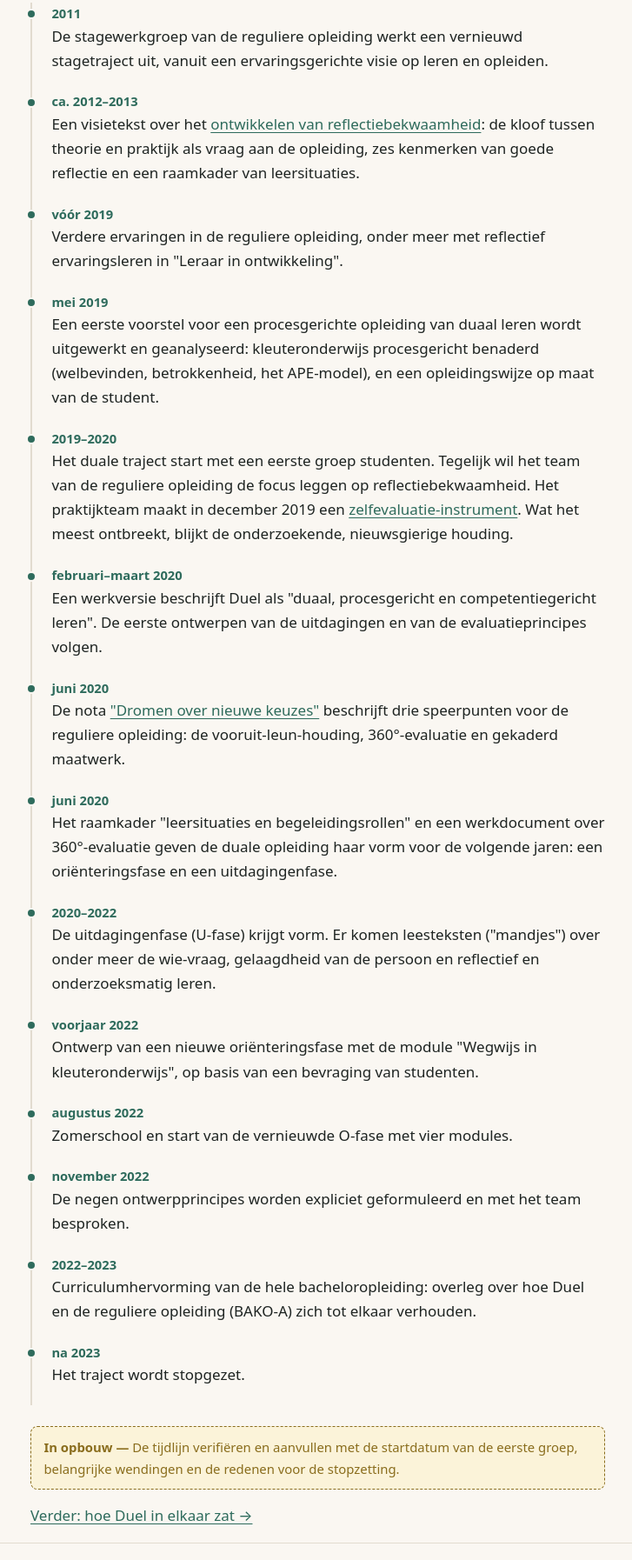
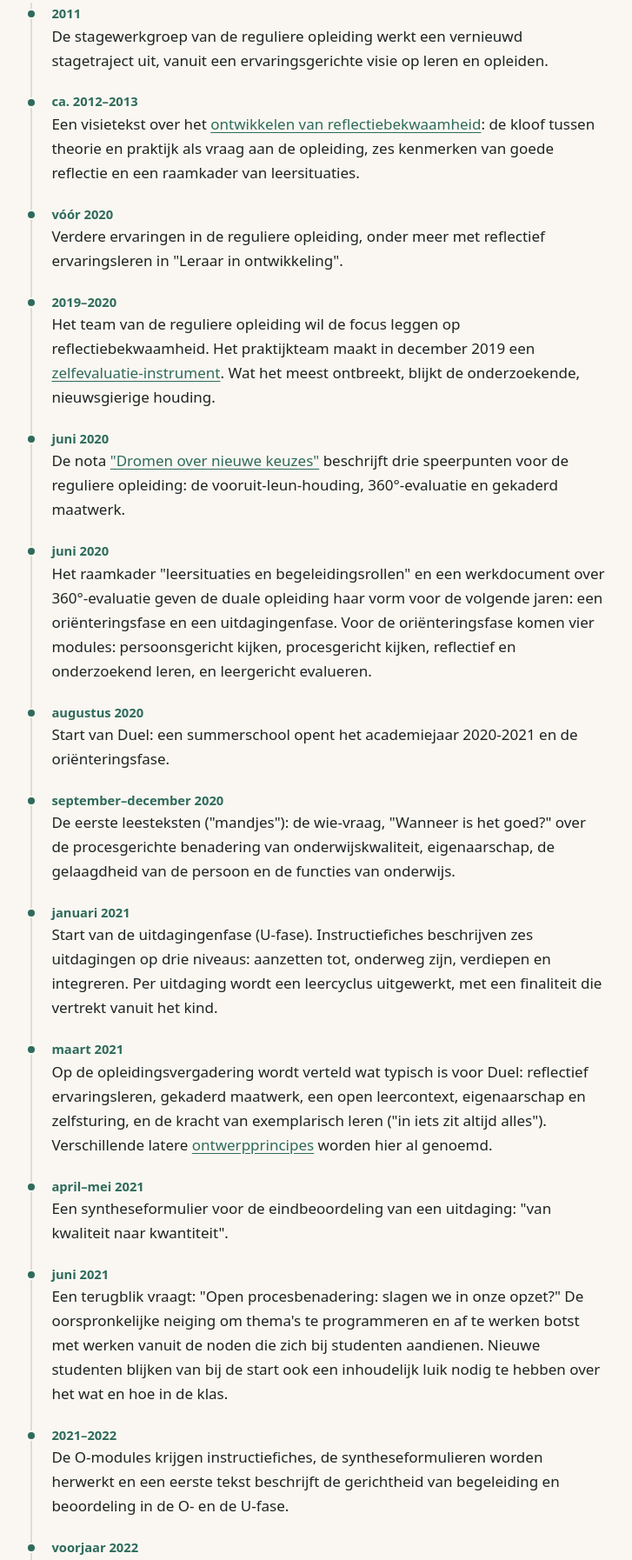
Before and after one commit to pvsanden/DUEL, a plain HTML site: page waarom.html in a window 1280 px wide. Shown: the part 4386-6180 px from the top of the page at 87% size, without its empty margins (77-804 px from the left). Drawn offline with Linux system fonts and the light colour scheme.

Commit message:
controle op drietal punten onder meer afbakening Duel vamaf 2020-2021

```diff
--- a/waarom.html
+++ b/waarom.html
@@ -110,20 +110,24 @@
       <ol class="timeline">
         <li><span class="when">2011</span>De stagewerkgroep van de reguliere opleiding werkt een vernieuwd stagetraject uit, vanuit een ervaringsgerichte visie op leren en opleiden.</li>
         <li><span class="when">ca. 2012–2013</span>Een visietekst over het <a href="aanloop-reflectiebekwaamheid.html">ontwikkelen van reflectiebekwaamheid</a>: de kloof tussen theorie en praktijk als vraag aan de opleiding, zes kenmerken van goede reflectie en een raamkader van leersituaties.</li>
-        <li><span class="when">vóór 2019</span>Verdere ervaringen in de reguliere opleiding, onder meer met reflectief ervaringsleren in "Leraar in ontwikkeling".</li>
-        <li><span class="when">mei 2019</span>Een eerste voorstel voor een procesgerichte opleiding van duaal leren wordt uitgewerkt en geanalyseerd: kleuteronderwijs procesgericht benaderd (welbevinden, betrokkenheid, het APE-model), en een opleidingswijze op maat van de student.</li>
-        <li><span class="when">2019–2020</span>Het duale traject start met een eerste groep studenten. Tegelijk wil het team van de reguliere opleiding de focus leggen op reflectiebekwaamheid. Het praktijkteam maakt in december 2019 een <a href="aanloop-reflectiebekwaamheid.html#instrument">zelfevaluatie-instrument</a>. Wat het meest ontbreekt, blijkt de onderzoekende, nieuwsgierige houding.</li>
-        <li><span class="when">februari–maart 2020</span>Een werkversie beschrijft Duel als "duaal, procesgericht en competentiegericht leren". De eerste ontwerpen van de uitdagingen en van de evaluatieprincipes volgen.</li>
+        <li><span class="when">vóór 2020</span>Verdere ervaringen in de reguliere opleiding, onder meer met reflectief ervaringsleren in "Leraar in ontwikkeling".</li>
+        <li><span class="when">2019–2020</span>Het team van de reguliere opleiding wil de focus leggen op reflectiebekwaamheid. Het praktijkteam maakt in december 2019 een <a href="aanloop-reflectiebekwaamheid.html#instrument">zelfevaluatie-instrument</a>. Wat het meest ontbreekt, blijkt de onderzoekende, nieuwsgierige houding.</li>
         <li><span class="when">juni 2020</span>De nota <a href="#herkomst">"Dromen over nieuwe keuzes"</a> beschrijft drie speerpunten voor de reguliere opleiding: de vooruit-leun-houding, 360°-evaluatie en gekaderd maatwerk.</li>
-        <li><span class="when">juni 2020</span>Het raamkader "leersituaties en begeleidingsrollen" en een werkdocument over 360°-evaluatie geven de duale opleiding haar vorm voor de volgende jaren: een oriënteringsfase en een uitdagingenfase.</li>
-        <li><span class="when">2020–2022</span>De uitdagingenfase (U-fase) krijgt vorm. Er komen leesteksten ("mandjes") over onder meer de wie-vraag, gelaagdheid van de persoon en reflectief en onderzoeksmatig leren.</li>
+        <li><span class="when">juni 2020</span>Het raamkader "leersituaties en begeleidingsrollen" en een werkdocument over 360°-evaluatie geven de duale opleiding haar vorm voor de volgende jaren: een oriënteringsfase en een uitdagingenfase. Voor de oriënteringsfase komen vier modules: persoonsgericht kijken, procesgericht kijken, reflectief en onderzoekend leren, en leergericht evalueren.</li>
+        <li><span class="when">augustus 2020</span>Start van Duel: een summerschool opent het academiejaar 2020-2021 en de oriënteringsfase.</li>
+        <li><span class="when">september–december 2020</span>De eerste leesteksten ("mandjes"): de wie-vraag, "Wanneer is het goed?" over de procesgerichte benadering van onderwijskwaliteit, eigenaarschap, de gelaagdheid van de persoon en de functies van onderwijs.</li>
+        <li><span class="when">januari 2021</span>Start van de uitdagingenfase (U-fase). Instructiefiches beschrijven zes uitdagingen op drie niveaus: aanzetten tot, onderweg zijn, verdiepen en integreren. Per uitdaging wordt een leercyclus uitgewerkt, met een finaliteit die vertrekt vanuit het kind.</li>
+        <li><span class="when">maart 2021</span>Op de opleidingsvergadering wordt verteld wat typisch is voor Duel: reflectief ervaringsleren, gekaderd maatwerk, een open leercontext, eigenaarschap en zelfsturing, en de kracht van exemplarisch leren ("in iets zit altijd alles"). Verschillende latere <a href="principes.html">ontwerpprincipes</a> worden hier al genoemd.</li>
+        <li><span class="when">april–mei 2021</span>Een syntheseformulier voor de eindbeoordeling van een uitdaging: "van kwaliteit naar kwantiteit".</li>
+        <li><span class="when">juni 2021</span>Een terugblik vraagt: "Open procesbenadering: slagen we in onze opzet?" De oorspronkelijke neiging om thema's te programmeren en af te werken botst met werken vanuit de noden die zich bij studenten aandienen. Nieuwe studenten blijken van bij de start ook een inhoudelijk luik nodig te hebben over het wat en hoe in de klas.</li>
+        <li><span class="when">2021–2022</span>De O-modules krijgen instructiefiches, de syntheseformulieren worden herwerkt en een eerste tekst beschrijft de gerichtheid van begeleiding en beoordeling in de O- en de U-fase.</li>
         <li><span class="when">voorjaar 2022</span>Ontwerp van een nieuwe oriënteringsfase met de module "Wegwijs in kleuteronderwijs", op basis van een bevraging van studenten.</li>
         <li><span class="when">augustus 2022</span>Zomerschool en start van de vernieuwde O-fase met vier modules.</li>
         <li><span class="when">november 2022</span>De negen ontwerpprincipes worden expliciet geformuleerd en met het team besproken.</li>
         <li><span class="when">2022–2023</span>Curriculumhervorming van de hele bacheloropleiding: overleg over hoe Duel en de reguliere opleiding (BAKO-A) zich tot elkaar verhouden.</li>
         <li><span class="when">na 2023</span>Het traject wordt stopgezet.</li>
       </ol>
-      <div class="todo">De tijdlijn verifiëren en aanvullen met de startdatum van de eerste groep, belangrijke wendingen en de redenen voor de stopzetting.</div>
+      <div class="todo">Nog aan te vullen: de redenen voor de stopzetting van het traject.</div>
 
       <p><a href="opbouw.html">Verder: hoe Duel in elkaar zat →</a></p>
     </div>
```
Also changed, not shown: index.html (+3 -3 lines).
